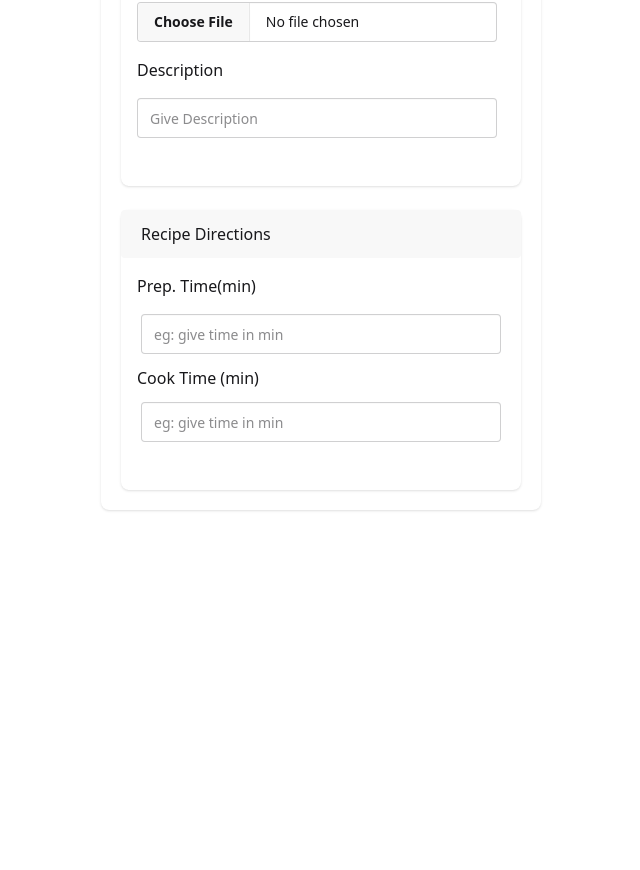
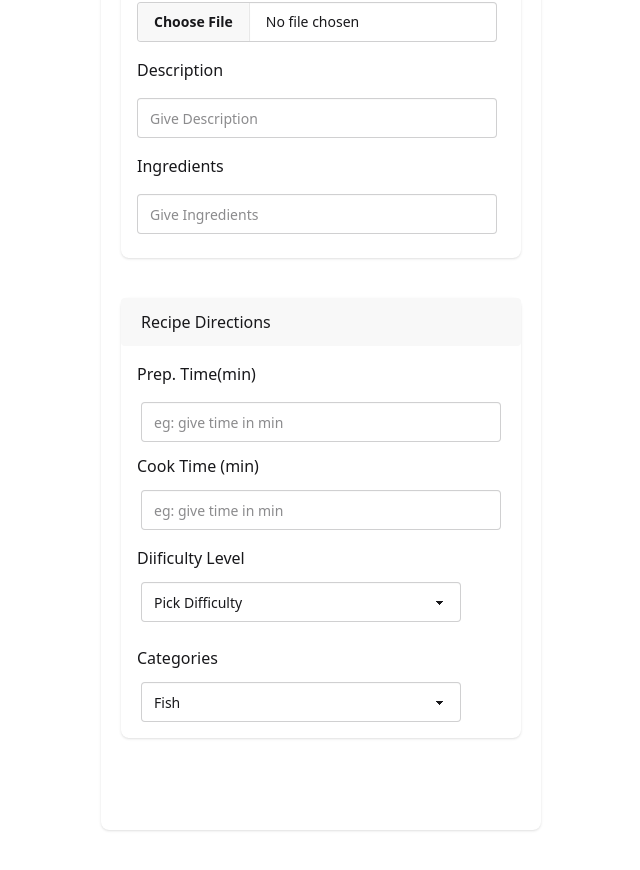
Before and after one commit to arnobfintech07/Admin-Dashboard-For-Recipe, a React (Vite) app: page /modal in a window 1280 px wide. Shown: the part 518-1388 px from the top of the page, without its empty margins (127-767 px from the left). Before the commit the page ends 1256 px from the top, so only its background shows below. Built offline with nearby package versions, Linux system fonts and the light colour scheme.

Commit message:
Media & Recipe Direction updated

```diff
--- a/src/Pages/RecipeModal.jsx
+++ b/src/Pages/RecipeModal.jsx
@@ -3,7 +3,7 @@ import React from "react";
 const RecipeModal = () => {
   return (
     <>
-      <div className="card bg-base-100 w-110 shadow-sm m-57 h-200 ">
+      <div className="card bg-base-100 w-110 shadow-sm m-57 h-280 ">
         <div className="min-h-0">
           <figure>
             <h1 className="bg-amber-200 text-2xl rounded shadow w-full pl-5 p-3 min-h-0">
@@ -24,7 +24,7 @@ const RecipeModal = () => {
             </div>
           </div>
 
-          <div className="card bg-base-100 h-72 w-100 shadow-sm m-5   ">
+          <div className="card bg-base-100 h-90 w-100 shadow-sm m-5   ">
             <h2 className="bg-base-200 pl-5 p-3 rounded">Media</h2>
             <div>
               <h1 className="p-4">Recipe Images</h1>
@@ -36,12 +36,25 @@ const RecipeModal = () => {
               <h1 className="p-4">Description</h1>
             </div>
             <div className="pl-4 ">
-              <input type="text" placeholder="Give Description" className="pl-3 file-input w-90" />
+              <input
+                type="text"
+                placeholder="Give Description"
+                className="pl-3 file-input w-90"
+              />
+            </div>
+            <div className="">
+              <h1 className="p-4">Ingredients</h1>
+            </div>
+             <div className="pl-4 ">
+              <input
+                type="text"
+                placeholder="Give Ingredients"
+                className="pl-3 file-input w-90"
+              />
             </div>
           </div>
         </div>
-        <div className="mt-20 ">
-          <div className="card bg-base-100 w-100 shadow-sm h-70 m-5  ">
+        <div className="card bg-base-100 w-100 shadow-sm h-110 m-5   ">
           <h2 className="bg-base-200 pl-5 p-3 rounded">Recipe Directions</h2>
           <div>
             <h1 className="p-4">Prep. Time(min)</h1>
@@ -64,6 +77,36 @@ const RecipeModal = () => {
               />
             </div>
           </div>
+
+          <div className="pl-4 mt-4">
+            <h1>Diificulty Level</h1>
+          </div>
+          <div className="pl-5">
+            <fieldset className="fieldset mt-2">
+              <select defaultValue="Pick Difficulty" className="select">
+                <option disabled={true}>Pick Difficulty</option>
+                <option>Easy</option>
+                <option>Medium</option>
+                <option>Hard</option>
+              </select>
+            </fieldset>
+          </div>
+          <div className="pl-4 mt-5">
+            <h2>Categories</h2>
+          </div>
+
+          <div className="pl-5">
+            <fieldset className="fieldset mt-2">
+              <select defaultValue="Pick a Category" className="select">
+                <option disabled={true}>Pick Category</option>
+                <option>Fish</option>
+                <option>Meat</option>
+                <option>Vegetable</option>
+                <option>Seafood</option>
+                <option>Dessert</option>
+                <option>Soups</option>
+              </select>
+            </fieldset>
           </div>
         </div>
       </div>
```
Lines whose indentation alone changed are shown as unchanged.
